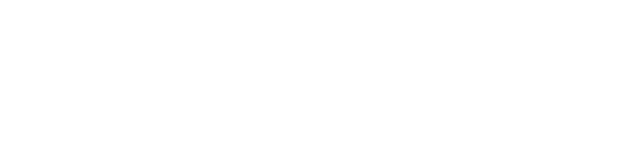
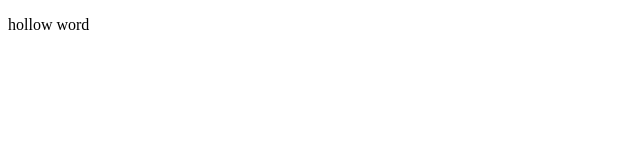
Before and after one commit to kitro-max/lessone1, a plain HTML site: page index.html in a window 1280 px wide. Shown: the full height of the page, 0-640 px from the left. Drawn offline with Linux system fonts and the light colour scheme.

Commit message:
hollow word

```diff
--- a/index.html
+++ b/index.html
@@ -7,6 +7,6 @@
   <title>Document</title>
 </head>
 <body>
-
+<p>hollow word</p>
 </body>
 </html>
```
